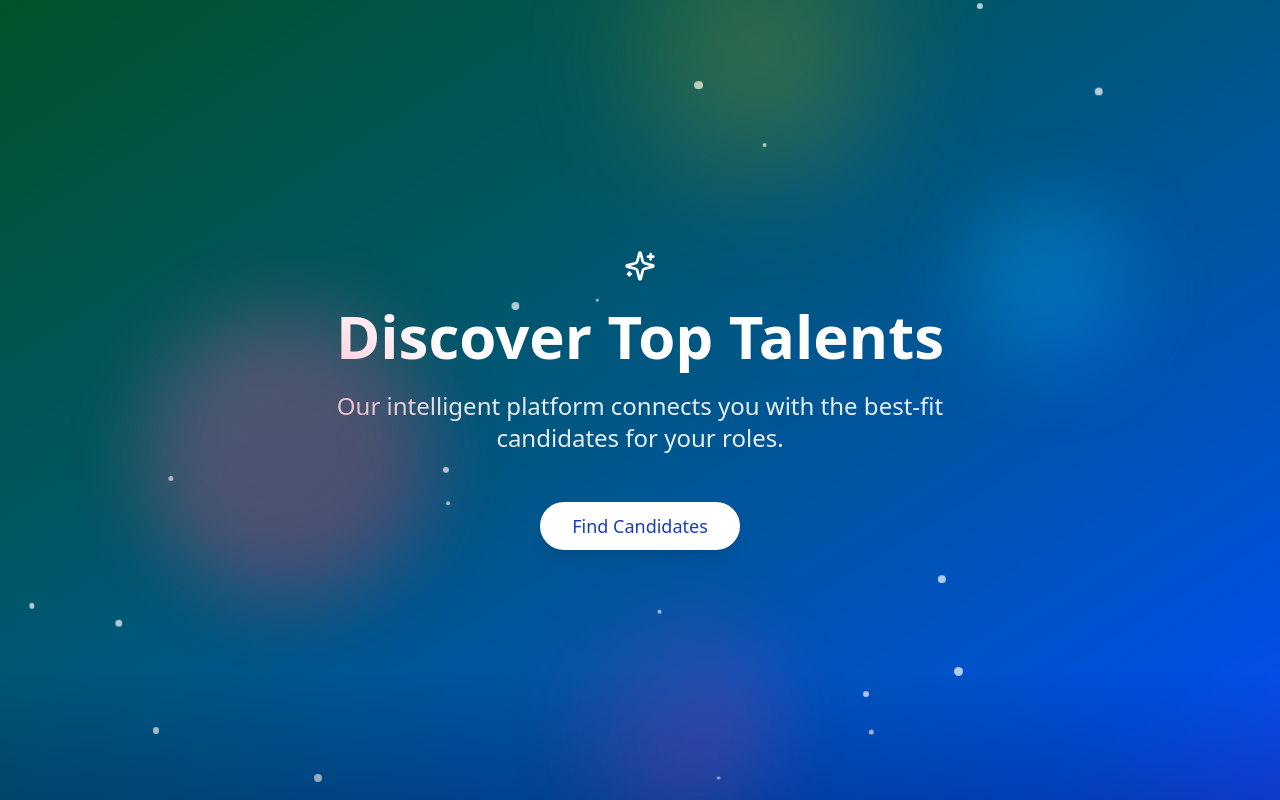
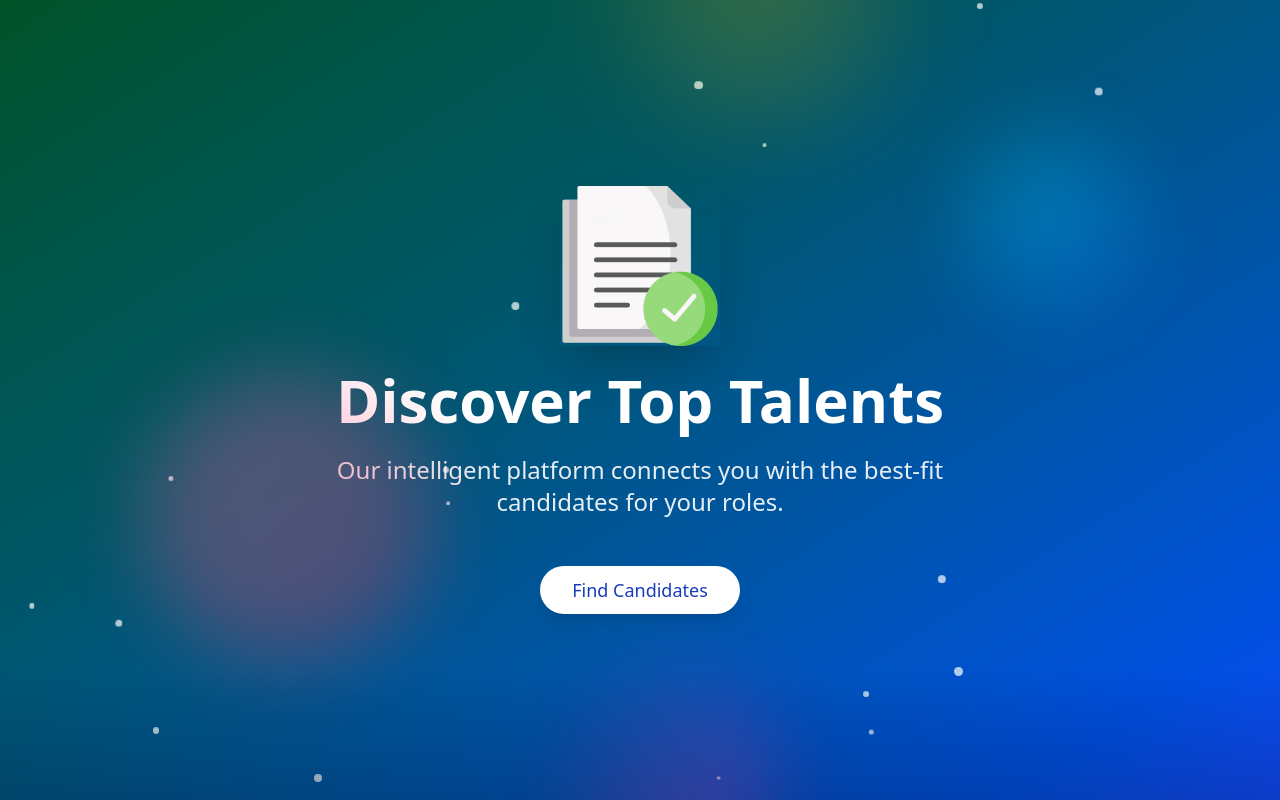
Before and after one commit to tittodominic5/search-resume, a Next.js app: page / in a window 1280 px wide. Built offline with nearby package versions, Linux system fonts and the light colour scheme.

Commit message:
Refactor code structure for improved readability and maintainability

```diff
--- a/components/home.tsx
+++ b/components/home.tsx
@@ -2,7 +2,7 @@
 
 import { Button } from "@/components/ui/button";
 import { AnimatePresence, motion } from "framer-motion";
-import { Sparkles } from "lucide-react";
+import Image from "next/image";
 import { Key, useEffect, useState } from "react";
 import SearchComponent from "./search";
 
@@ -99,7 +99,13 @@ export default function HomePage() {
             onMouseEnter={handleMouseEnter}
             onMouseLeave={handleMouseLeave}
           >
-            <Sparkles className="text-white mx-auto mb-6" size={32} />
+            <Image
+              className="text-white mx-auto mb-6 shadow-2xl hover:scale-110 transition-all duration-300 ease-in-out"
+              src="/logo.png"
+              alt="Logo"
+              width={160}
+              height={160}
+            />
             <h1 className="text-4xl md:text-6xl font-bold text-white mb-6">
               Discover Top Talents
             </h1>
@@ -145,7 +151,14 @@ export default function HomePage() {
             <div className="backdrop-blur-md bg-white/95 rounded-xl shadow-2xl p-6 border border-white/20">
               <div className="flex justify-between items-center mb-8">
                 <h2 className="text-2xl font-bold text-blue-700 flex items-center">
-                  <Sparkles className="text-blue-700 mr-2" size={20} />
+                  <Image
+                    className="text-white mx-auto mb-0 mr-2 shadow-2xl hover:scale-110 transition-all ease-in-out duration-300 cursor-pointer"
+                    src="/logo.png"
+                    alt="Logo"
+                    width={40}
+                    height={160}
+                    onClick={() => setShowSearch(false)}
+                  />
                   Search Candidates
                 </h2>
                 <Button
```
Also changed, not shown: public/logo.png (added), 1 other file (tests, documents, lock files or other folders).
